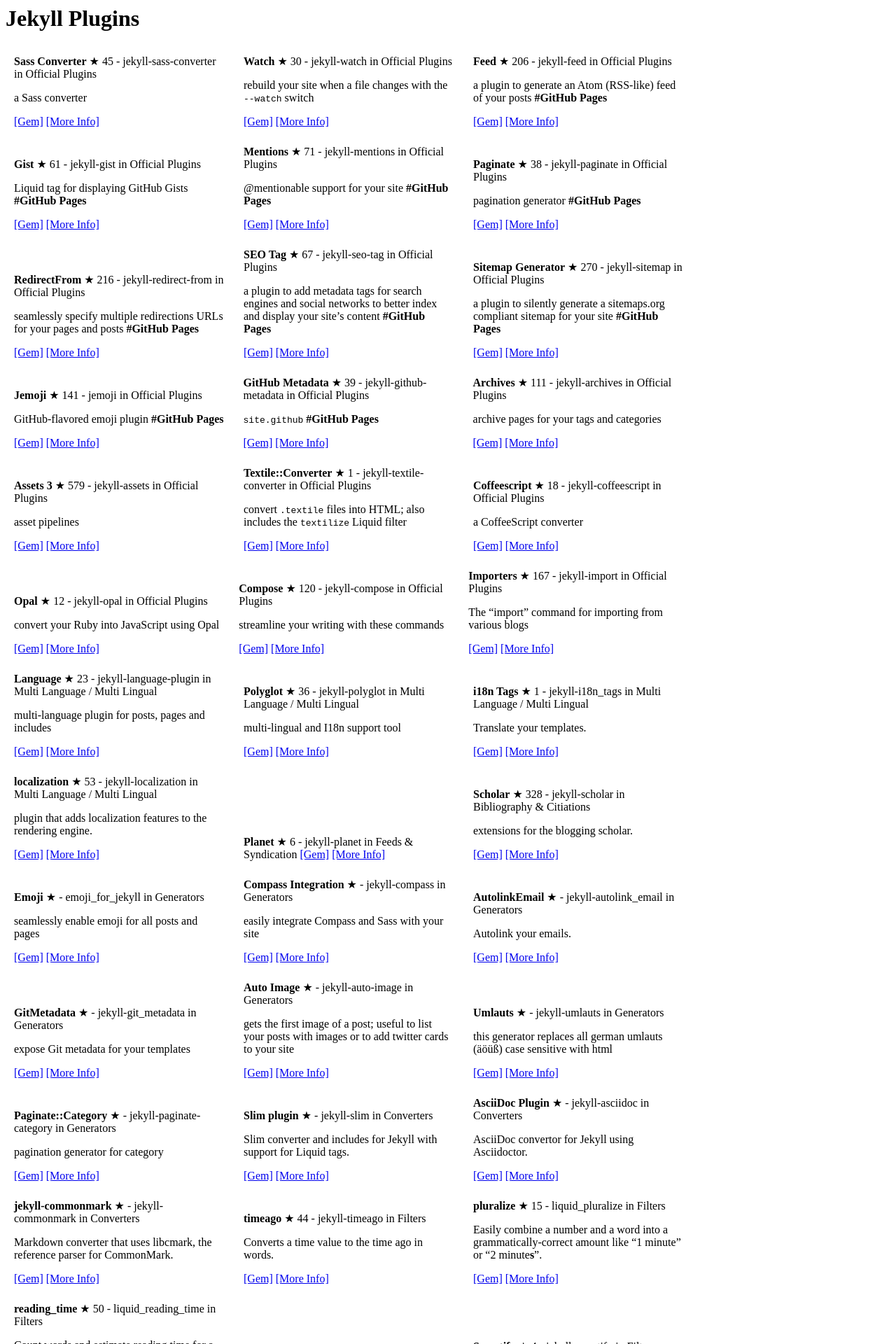
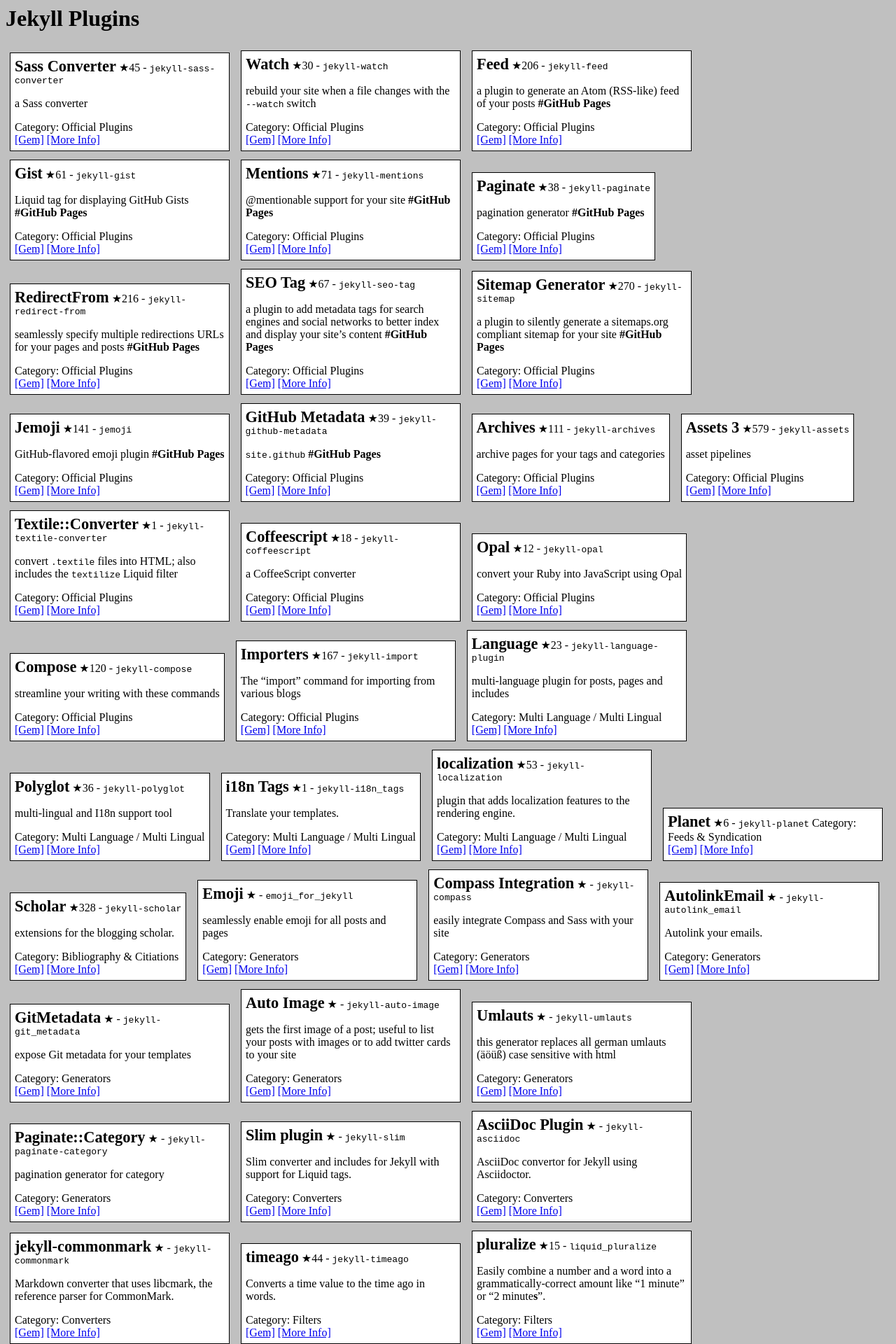
Before and after one commit to planetjekyll/planetjekyll.github.io, a Jekyll site: the page built from plugins/index.html, in a window 1280 px wide. Shown: the top 1920 px of the page at 70% size. Built offline with Jekyll 4.4.1, drawn with Linux system fonts in a browser that asks for light colours; some of the changed text lies outside the part shown.

Commit message:
Update index.html

```diff
--- a/plugins/index.html
+++ b/plugins/index.html
@@ -5,11 +5,21 @@
 <h1>Jekyll Plugins</h1>
 
 <style>
+  body {
+    background-color: silver;
+  }
+
   .plugin {
-    display: inline-block; max-width: 300px;
-    border:  1px silver;
+    display: inline-block;
+    max-width: 300px;
+    border: 1px solid black;
     margin: 6px;
     padding: 6px;
+    background-color: white;
+  }
+  .plugin-title {
+    font-weight: bold;
+    font-size: 140%;
   }
 </style>
 
@@ -17,11 +27,13 @@
 <div class='plugins'>
 {% for plugin in site.data.o.plugins.plugins %}
   <div class='plugin'>
-      <b>{{ plugin.title }}</b> ★ {{ plugin.stars }} -
-      {{ plugin.gem }}  in {{ plugin.category }}
+      <span class='plugin-title'>{{ plugin.title }}</span>
+      ★{{ plugin.stars }} -
+      <code>{{ plugin.gem }}</code>
 
       {{ plugin.descr | markdownify }}
 
+      Category: {{ plugin.category }} <br>
       <a href="{{ plugin.gem_url }}">[Gem]</a>
       <a href="{{ plugin.project_url }}">[More Info]</a>
   </div>
```
